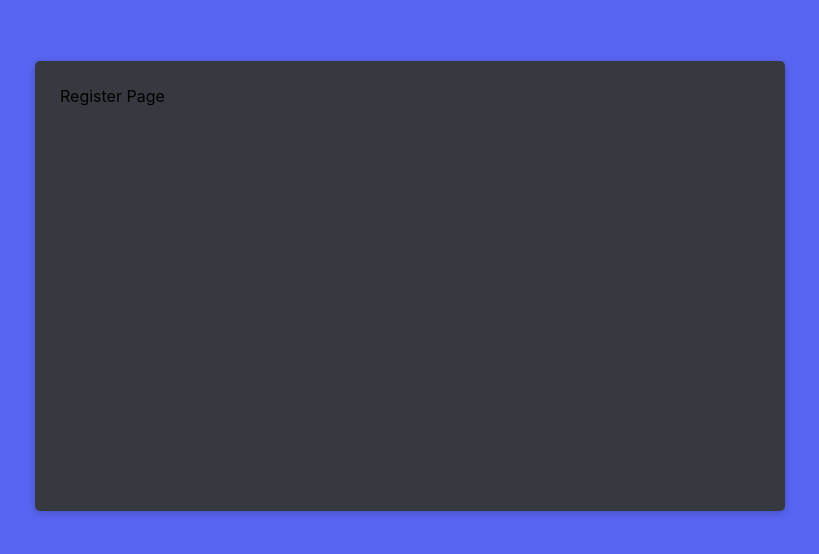
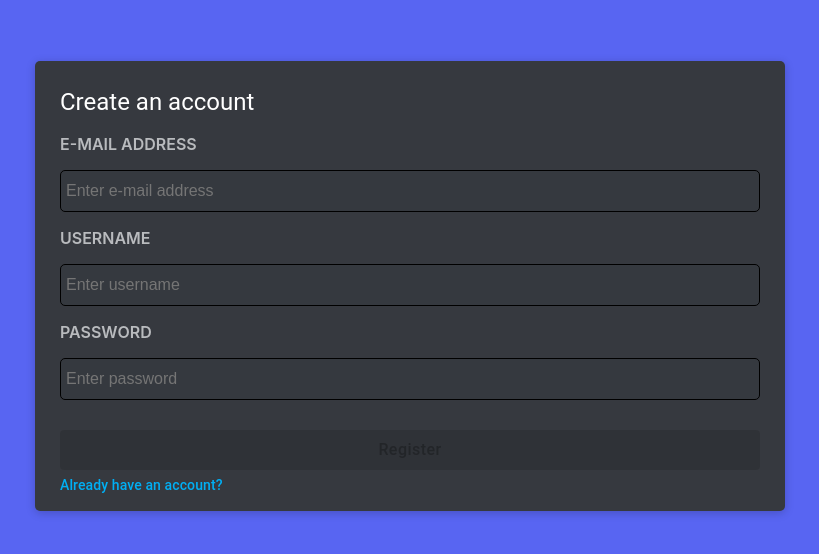
Before and after one commit to hatembenmahjouba/discord-clone, a React (Create React App) app: page /register in a window 1280 px wide. Shown: the part 114-668 px from the top of the page, without its empty margins (230-1049 px from the left). Built offline with nearby package versions, Linux system fonts and the light colour scheme.

Commit message:
creating register page

```diff
--- /dev/null
+++ b/src/components/Register/RegisterBody.js
@@ -0,0 +1,39 @@
+import React from 'react';
+import InputWithLabel from '../UI/InputWithLabel';
+
+const RegisterBody = ({
+  mail,
+  setMail,
+  username,
+  setUsername,
+  password,
+  setPassword,
+}) => {
+  return (
+    <>
+      <InputWithLabel
+        value={mail}
+        setValue={setMail}
+        label='E-mail address'
+        type='text'
+        placeholder='Enter e-mail address'
+      />
+      <InputWithLabel
+        value={username}
+        setValue={setUsername}
+        label='Username'
+        type='text'
+        placeholder='Enter username'
+      />
+      <InputWithLabel
+        value={password}
+        setValue={setPassword}
+        label='password'
+        type='password'
+        placeholder='Enter password'
+      />
+    </>
+  );
+};
+
+export default RegisterBody;
--- /dev/null
+++ b/src/components/Register/RegisterFooter.js
@@ -0,0 +1,44 @@
+import { Tooltip } from '@mui/material';
+import React from 'react';
+import { useNavigate } from 'react-router-dom';
+import CustomPrimaryButton from '../UI/CustomPrimaryButton';
+import RedirectInfo from '../UI/RedirectInfo';
+
+const getFormNotValidMessage = () => {
+  return 'Username sould contains between 3 and 12 characters and password should contains between 6 and 12 character. Also correct e-mail address should provide';
+};
+
+const getFormValidMessage = () => {
+  return 'Press to register!';
+};
+
+const RegisterFooter = ({ isFormValid, handleRegister }) => {
+  const navigate = useNavigate();
+  const handlePushToLoginPage = () => {
+    navigate('/login');
+  };
+  return (
+    <>
+      <Tooltip
+        title={!isFormValid ? getFormNotValidMessage() : getFormValidMessage()}
+      >
+        <div>
+          <CustomPrimaryButton
+            label='Register'
+            additionalStyles={{ marginTop: '30px' }}
+            disabled={!isFormValid}
+            onClick={handleRegister}
+          />
+        </div>
+      </Tooltip>
+      <RedirectInfo
+        text=''
+        redirectText='Already have an account?'
+        additionalStyles={{ marginTop: '5px' }}
+        redirectHandler={handlePushToLoginPage}
+      />
+    </>
+  );
+};
+
+export default RegisterFooter;
--- a/src/pages/authPages/RegisterPage.js
+++ b/src/pages/authPages/RegisterPage.js
@@ -1,8 +1,43 @@
-import React from 'react';
+import React, { useEffect, useState } from 'react';
+import { Typography } from '@mui/material';
 import AuthBox from '../../components/UI/AuthBox';
+import RegisterBody from '../../components/Register/RegisterBody';
+import RegisterFooter from '../../components/Register/RegisterFooter';
+import { validateRegisterForm } from '../../utils/validators';
 
 const RegisterPage = () => {
-  return <AuthBox>Register Page</AuthBox>;
+  const [mail, setMail] = useState('');
+  const [username, setUsername] = useState('');
+  const [password, setPassword] = useState('');
+
+  const [isFormValid, setIsFormValid] = useState(false);
+
+  useEffect(() => {
+    setIsFormValid(validateRegisterForm({ mail, username, password }));
+  }, [mail, username, password, setIsFormValid]);
+
+  const handleRegister = () => {
+    console.log('registering');
+  };
+  return (
+    <AuthBox>
+      <Typography variant='h5' sx={{ color: 'white' }}>
+        Create an account
+      </Typography>
+      <RegisterBody
+        mail={mail}
+        setMail={setMail}
+        username={username}
+        setUsername={setUsername}
+        password={password}
+        setPassword={setPassword}
+      />
+      <RegisterFooter
+        isFormValid={isFormValid}
+        handleRegister={handleRegister}
+      />
+    </AuthBox>
+  );
 };
 
 export default RegisterPage;
--- a/src/utils/validators.js
+++ b/src/utils/validators.js
@@ -1,5 +1,8 @@
 const validatePassword = (password) => {
-  return password.length > 5 && password.length < 12;
+  return password.length > 5 && password.length < 13;
+};
+const validateUsername = (username) => {
+  return username.length > 2 && username.length < 13;
 };
 
 const validateMail = (mail) => {
@@ -13,3 +16,10 @@ export const validateLoginForm = ({ mail, password }) => {
 
   return isMailValid && isPasswordValid;
 };
+
+export const validateRegisterForm = ({ mail, password, username }) => {
+  const isMailValid = validateMail(mail);
+  const isPasswordValid = validatePassword(password);
+  const isUsernameValid = validateUsername(username);
+  return isMailValid && isPasswordValid && isUsernameValid;
+};
```
